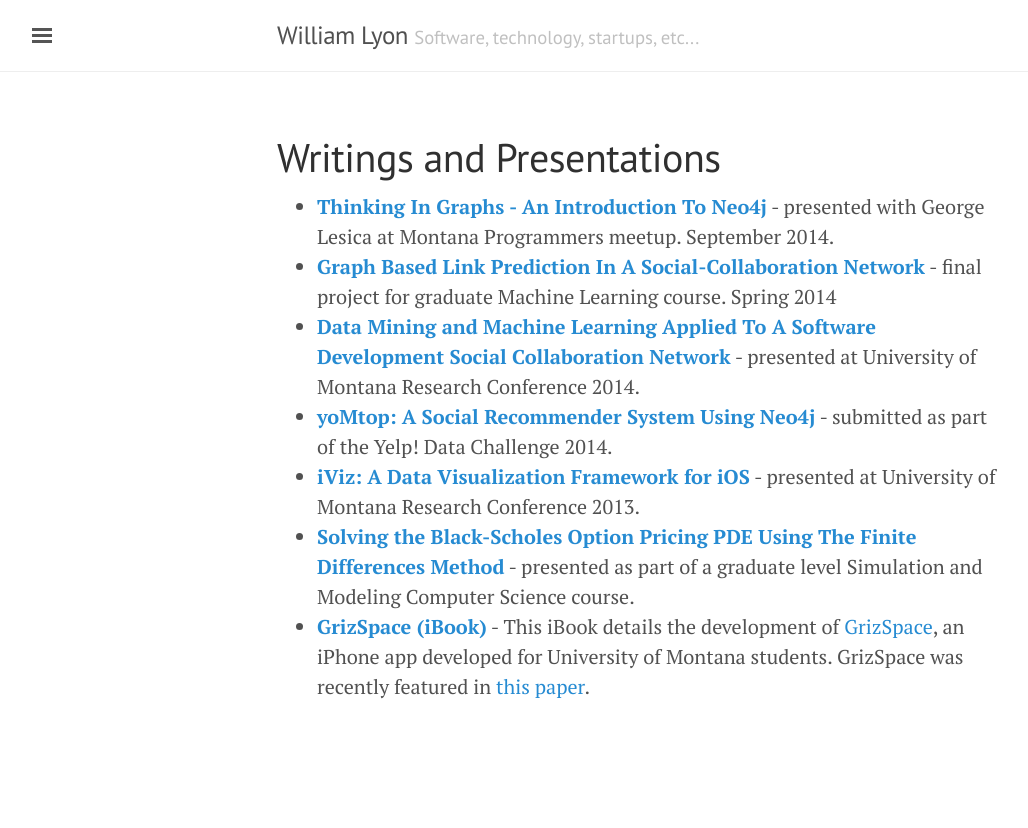
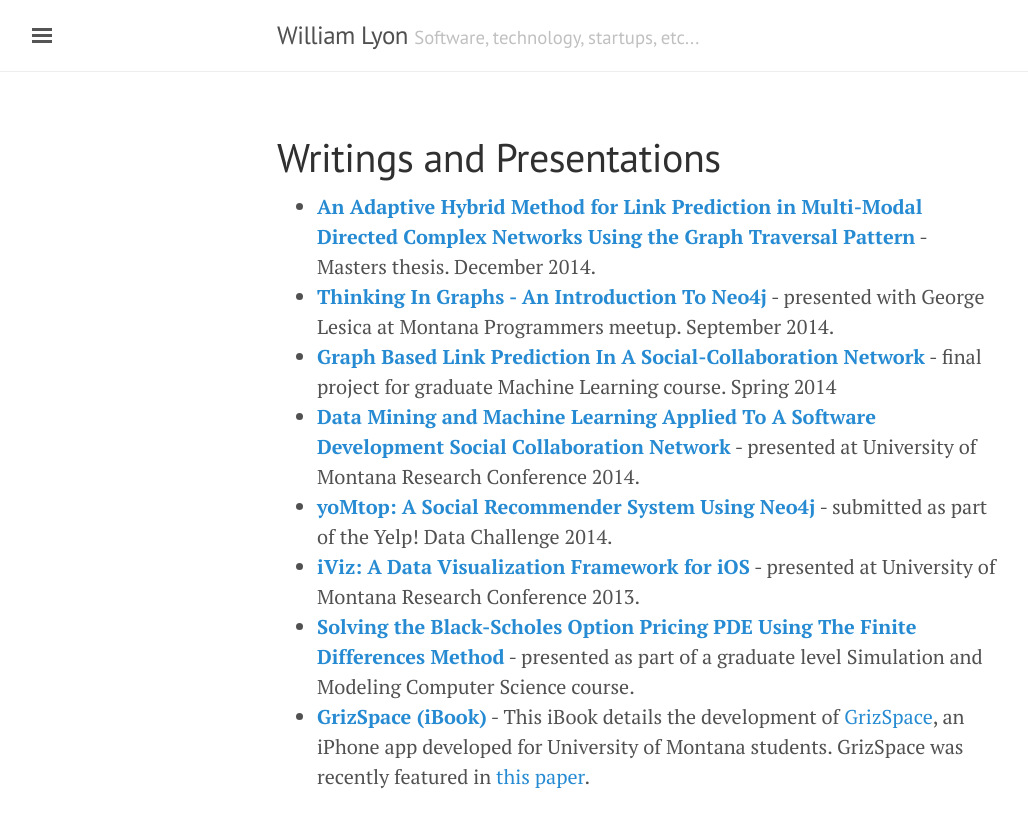
Before and after one commit to johnymontana/johnymontana.github.io, a Jekyll site: the page built from writings.md, in a window 1280 px wide. Shown: the top 828 px of the page, without its empty margins (3-1031 px from the left). Built offline with Jekyll 4.4.1, drawn with Linux system fonts in a browser that asks for light colours.

Commit message:
add thesis

```diff
--- a/writings.md
+++ b/writings.md
@@ -3,7 +3,7 @@
 title: Writings and Presentations
 ---
 
-
+* **[An Adaptive Hybrid Method for Link Prediction in Multi-Modal Directed Complex Networks Using the Graph Traversal Pattern](http://scholarworks.umt.edu/cgi/viewcontent.cgi?article=5386&context=etd)** - Masters thesis. December 2014.
 * **[Thinking In Graphs - An Introduction To Neo4j](https://copy.com/lhDFPyRjZYyw8LIp)** - presented with George Lesica at Montana Programmers meetup. September 2014.
 * **[Graph Based Link Prediction In A Social-Collaboration Network](https://dl.dropboxusercontent.com/u/67572426/WilliamLyonFinalProjec.pdf)** - final project for graduate Machine Learning course. Spring 2014
 * **[Data Mining and Machine Learning Applied To A Software Development Social Collaboration Network](https://dl.dropboxusercontent.com/u/67572426/github_poster.pdf)** - presented at University of Montana Research Conference 2014.
```
